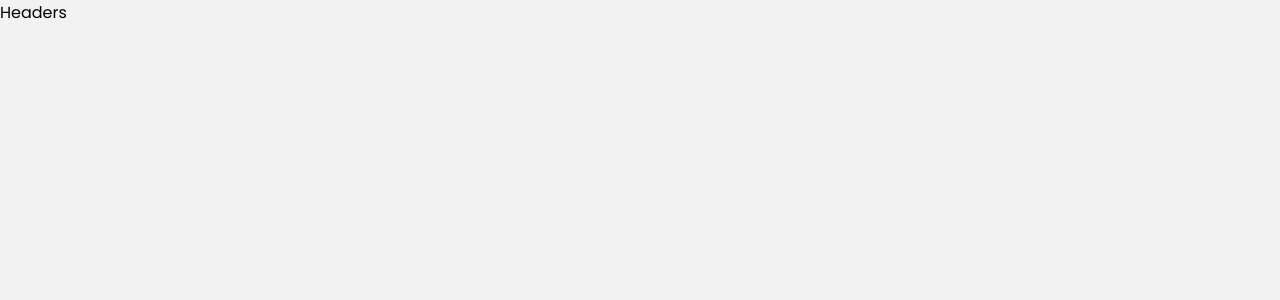
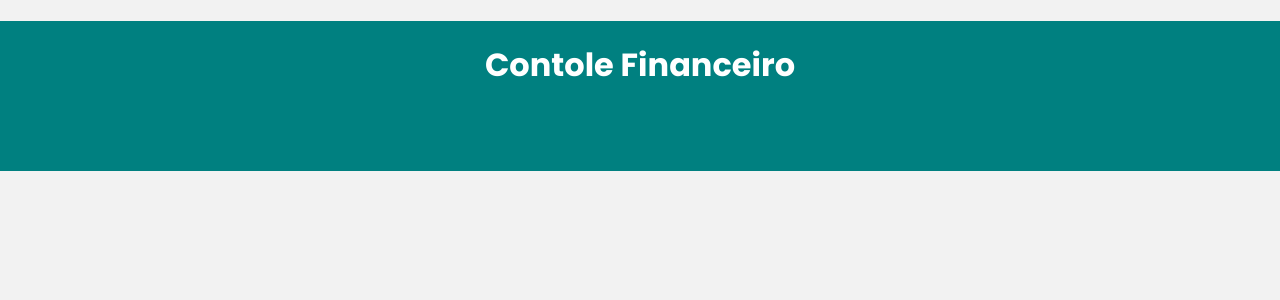
Before and after one commit to DouglasWillianBasilio/financial_controls, a React (Create React App) app: page / in a window 1280 px wide. Shown: the top 300 px of the page. Built offline with nearby package versions, Linux system fonts and the light colour scheme.

Commit message:
estilizando o header

```diff
--- a/src/componets/header/index.js
+++ b/src/componets/header/index.js
@@ -1,8 +1,12 @@
 import React from "react";
-
+import * as C from "./styles"
 const Headers = () => {
     return(
-       <div>Headers</div>
+       <C.Container>
+        <C.Headers>
+            <C.Title>Contole Financeiro</C.Title>
+        </C.Headers>
+       </C.Container>
     )
 
 };
--- a/src/componets/header/styles.js
+++ b/src/componets/header/styles.js
@@ -0,0 +1,14 @@
+import styled from "styled-components";
+
+export const Container = styled.div `
+    height: 150px;
+    text-align: center;
+    background: teal;
+`;
+
+export const Headers = styled.h1 ``;
+
+export const Title = styled.div `
+padding-top: 20px;
+color: #fff
+`;
```
